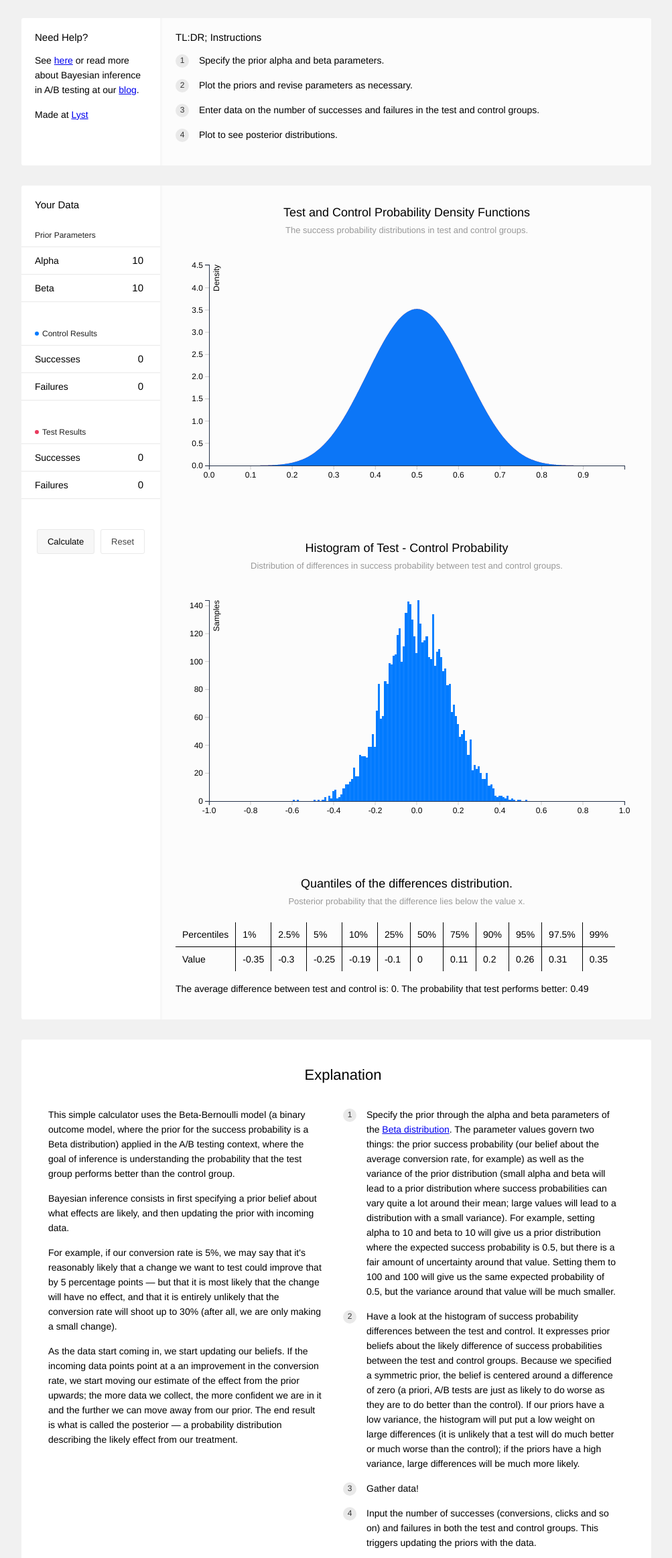
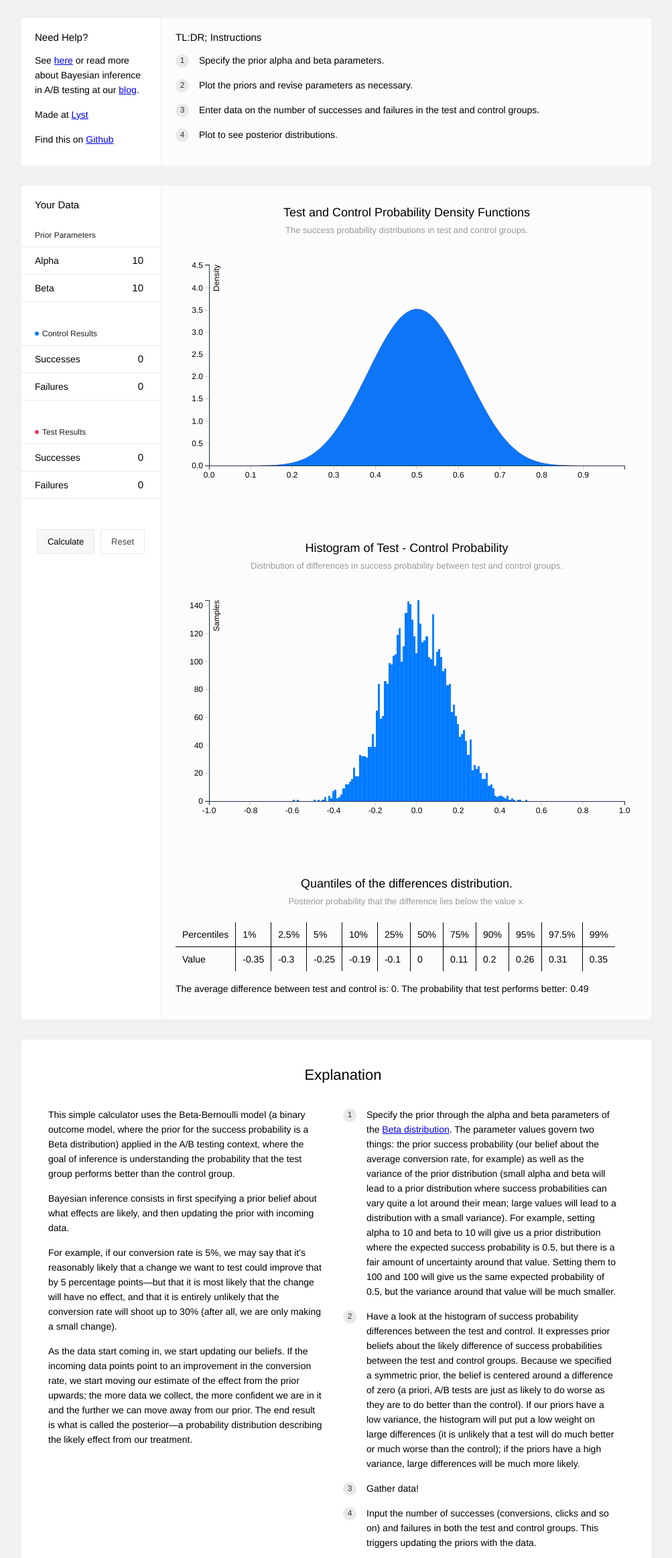
Before and after one commit to maciejkula/BayesianTestJS, a website: page build/index.html in a window 1280 px wide. Shown: the part 184-2510 px from the top of the page at 67% size, without its empty margins (138-1141 px from the left). Drawn offline with Linux system fonts and the light colour scheme.

Commit message:
Typos and link to blog in readme.

```diff
--- a/build/index.html
+++ b/build/index.html
@@ -22,6 +22,9 @@
         </p>
         <p class="note">
             Made at <a href="http://www.lyst.com">Lyst</a>
+        </p>
+        <p class="note">
+            Find this on <a href="http://github.com/maciejkula/BayesianTestJS">Github</a>
         </p>
     </div>
 
@@ -132,8 +135,8 @@
             <div class="column">
                 <p>This simple calculator uses the Beta-Bernoulli model (a binary outcome model, where the prior for the success probability is a Beta distribution) applied in the A/B testing context, where the goal of inference is understanding the probability that the test group performs better than the control group.</p>
                 <p>Bayesian inference consists in first specifying a prior belief about what effects are likely, and then updating the prior with incoming data.</p>
-                <p>For example, if our conversion rate is 5%, we may say that it's reasonably likely that a change we want to test could improve that by 5 percentage points &mdash; but that it is most likely that the change will have no effect, and that it is entirely unlikely that the conversion rate will shoot up to 30% (after all, we are only making a small change).</p>
-                <p>As the data start coming in, we start updating our beliefs. If the incoming data points point at a an improvement in the conversion rate, we start moving our estimate of the effect from the prior upwards; the more data we collect, the more confident we are in it and the further we can move away from our prior. The end result is what is called the posterior &mdash; a probability distribution describing the likely effect from our treatment.</p>
+                <p>For example, if our conversion rate is 5%, we may say that it's reasonably likely that a change we want to test could improve that by 5 percentage points&mdash;but that it is most likely that the change will have no effect, and that it is entirely unlikely that the conversion rate will shoot up to 30% (after all, we are only making a small change).</p>
+                <p>As the data start coming in, we start updating our beliefs. If the incoming data points point to an improvement in the conversion rate, we start moving our estimate of the effect from the prior upwards; the more data we collect, the more confident we are in it and the further we can move away from our prior. The end result is what is called the posterior&mdash;a probability distribution describing the likely effect from our treatment.</p>
             </div>
             <div class="column">
                 <ol>
```
Also changed, not shown: readme.md.
